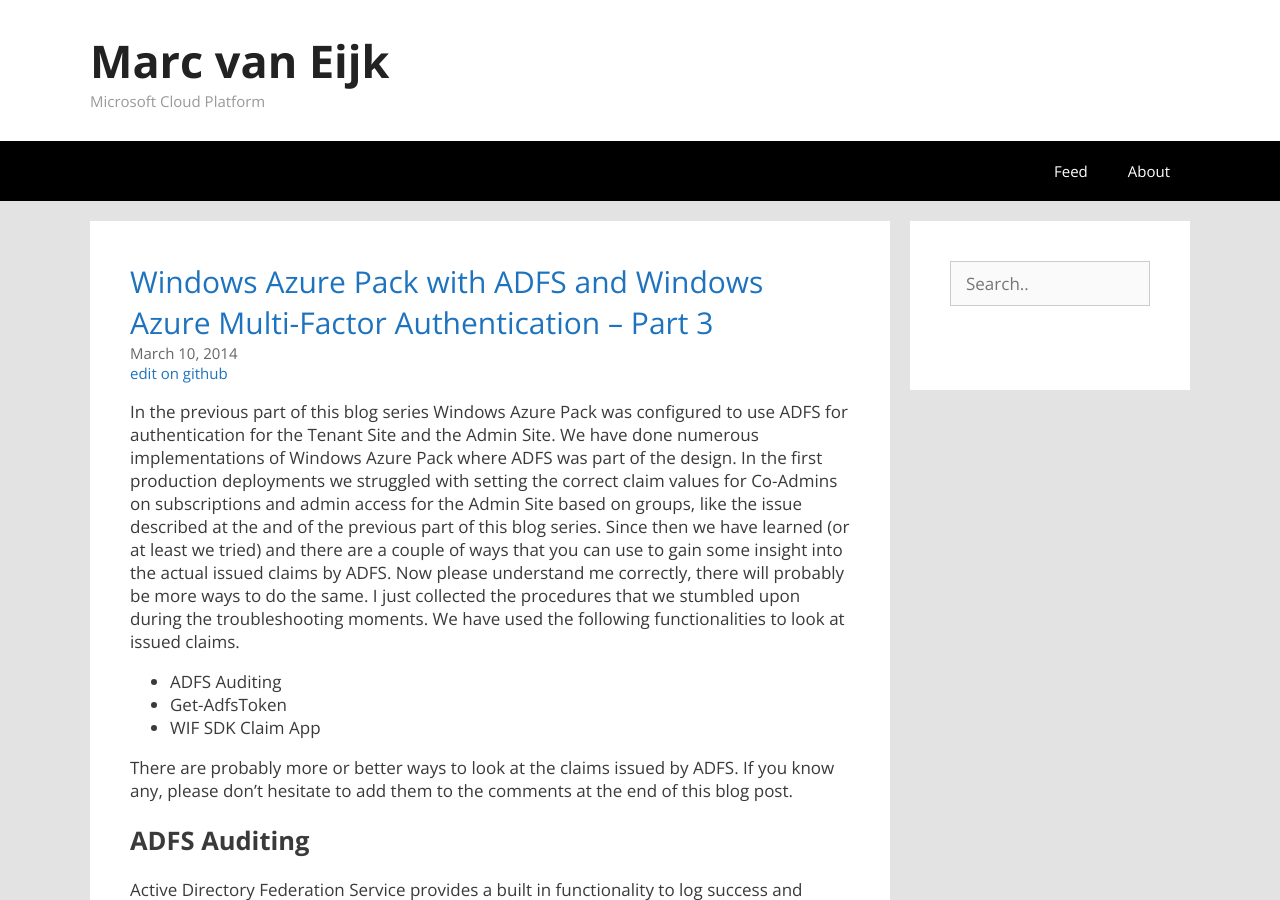
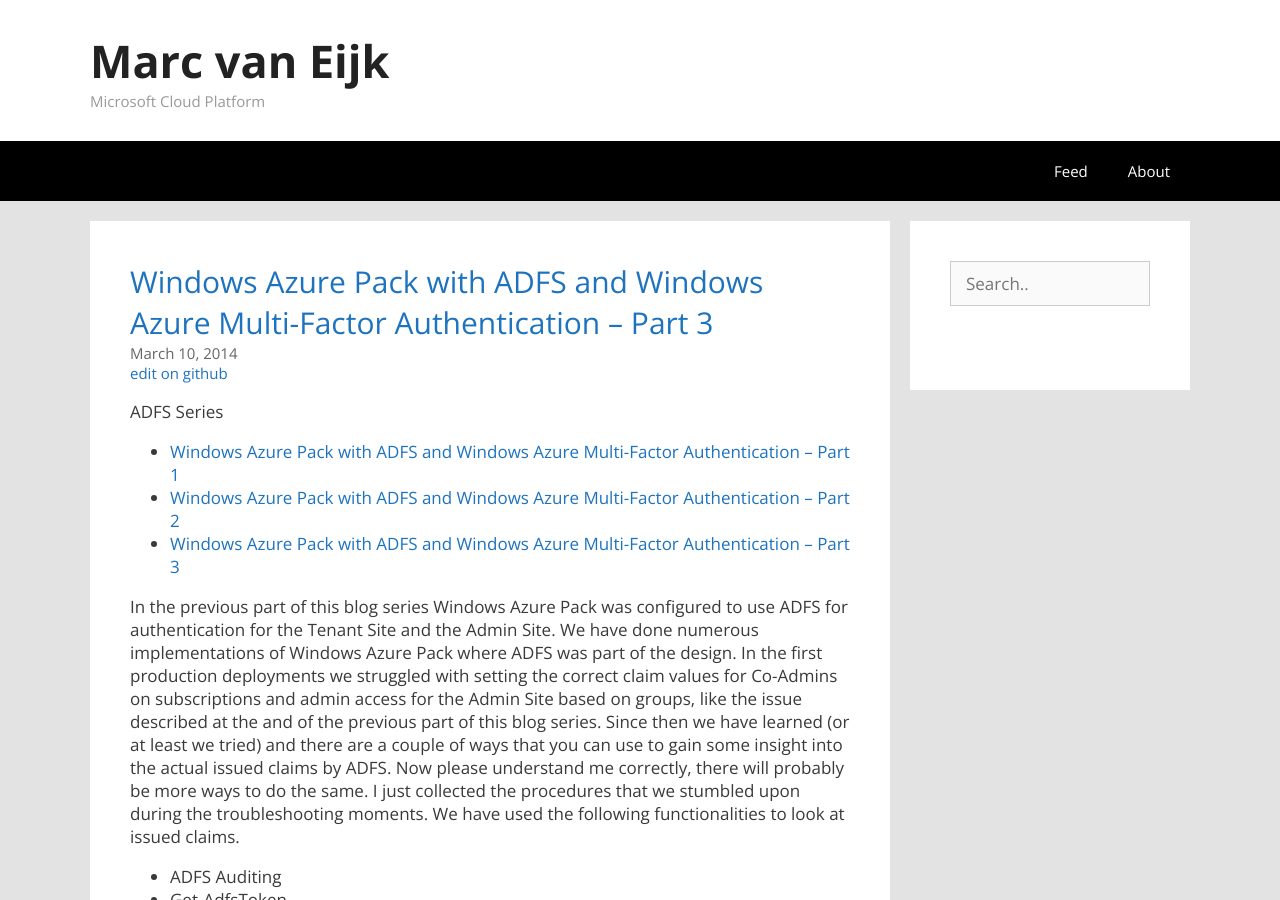
Before and after one commit to marcvaneijk/marcvaneijk.old, a Jekyll site: the page built from _posts/2014-03-10-mfa3.md, in a window 1280 px wide and 900 px high. Built offline with Jekyll 4.4.1, drawn with Linux system fonts in a browser that asks for light colours; nearby versions of some CDN libraries.

Commit message:
Update 2014-03-10-mfa3.md

```diff
--- a/_posts/2014-03-10-mfa3.md
+++ b/_posts/2014-03-10-mfa3.md
@@ -5,6 +5,12 @@ author: Marc van Eijk
 title: Windows Azure Pack with ADFS and Windows Azure Multi-Factor Authentication – Part 3
 tags: ADFS, Authentication, claims based authentication, Federation, Marc van Eijk, WAP, Windows Azure Pack
 ---
+ADFS Series
+
+- [Windows Azure Pack with ADFS and Windows Azure Multi-Factor Authentication – Part 1](/2014/01/21/mfa1)
+- [Windows Azure Pack with ADFS and Windows Azure Multi-Factor Authentication – Part 2](/2014/02/26/mfa2)
+- [Windows Azure Pack with ADFS and Windows Azure Multi-Factor Authentication – Part 3](/2014/03/10/mfa3)
+
 In the previous part of this blog series Windows Azure Pack was configured to use ADFS for authentication for the Tenant Site and the Admin Site. We have done numerous implementations of Windows Azure Pack where ADFS was part of the design. In the first production deployments we struggled with setting the correct claim values for Co-Admins on subscriptions and admin access for the Admin Site based on groups, like the issue described at the and of the previous part of this blog series. Since then we have learned (or at least we tried) and there are a couple of ways that you can use to gain some insight into the actual issued claims by ADFS. Now please understand me correctly, there will probably be more ways to do the same. I just collected the procedures that we stumbled upon during the troubleshooting moments. We have used the following functionalities to look at issued claims.
 
 - ADFS Auditing
```
